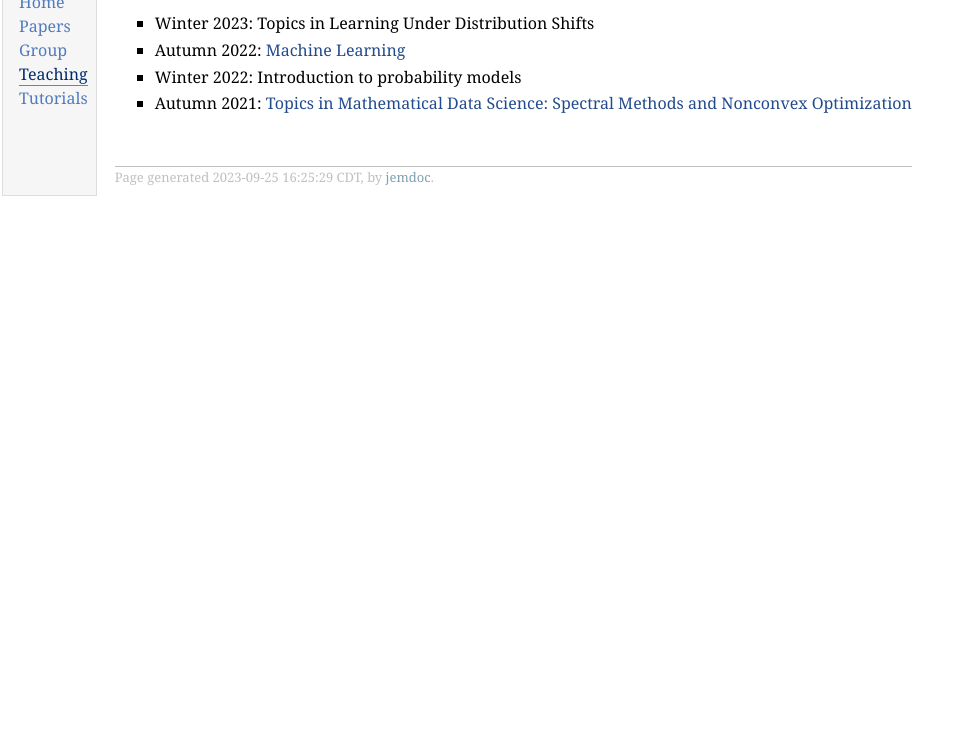
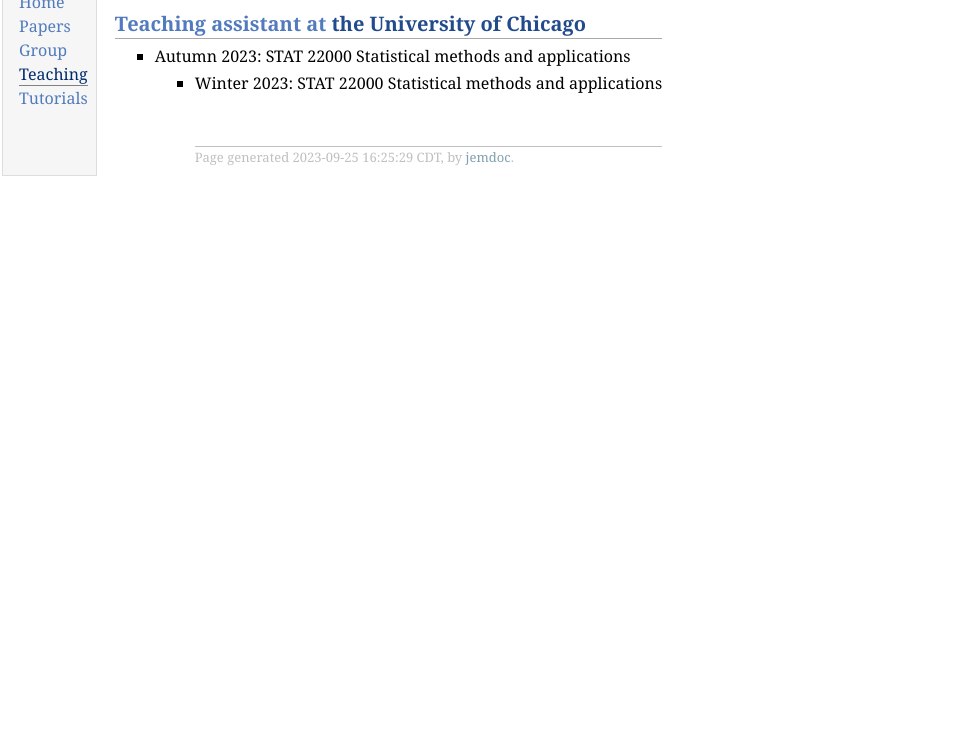
Before and after one commit to jaydenlee97/jaydenlee97.github.io, a plain HTML site: page teaching.html in a window 1280 px wide. Shown: the part 62-800 px from the top of the page, without its empty margins (0-973 px from the left). Drawn offline with Linux system fonts and the light colour scheme.

Commit message:
Update teaching.html

```diff
--- a/teaching.html
+++ b/teaching.html
@@ -22,16 +22,13 @@
 <div id="toptitle">
 <h1>Teaching</h1>
 </div>
+<h2>Teaching assistant at <a href="https://stat.uchicago.edu/">the University of Chicago</a></h2>
 <ul>
-<li><p>Winter 2023: Topics in Learning Under Distribution Shifts</p>
+<li><p>Autumn 2023: STAT 22000 Statistical methods and applications</p>
 </li>
-<li><p>Autumn 2022: <a href="Teaching/STAT37710/index.html">Machine Learning</a>  </p>
+<ul>
+<li><p>Winter 2023: STAT 22000 Statistical methods and applications</p>
 </li>
-<li><p>Winter 2022: Introduction to probability models </p>
-</li>
-<li><p>Autumn 2021: <a href="Teaching/STAT37797/index.html">Topics in Mathematical Data Science: Spectral Methods and Nonconvex Optimization</a> </p>
-</li>
-</ul>
 <div id="footer">
 <div id="footer-text">
 Page generated 2023-09-25 16:25:29 CDT, by <a href="http://jemdoc.jaboc.net/">jemdoc</a>.
```
